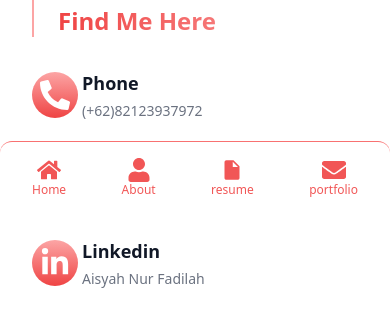
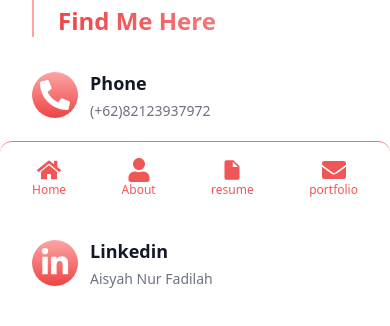
Before and after one commit to isyhfadilah/aisyahnurfadilah, a Next.js app: page /contact in a window 390 px wide. Shown: the part 630-956 px from the top of the page. Built offline with nearby package versions, Linux system fonts and the light colour scheme; a web font is replaced by a local one.

Commit message:
fix: gap on card contact in contact page

```diff
--- a/src/components/ui/cards/contact/index.tsx
+++ b/src/components/ui/cards/contact/index.tsx
@@ -8,7 +8,7 @@ export interface ContactProps {
 
 export const CardContact = ({ title, detail, icon }: ContactProps) => {
   return (
-    <div className="flex items-center gap-1 md:gap-6 py-2 md:px-4">
+    <div className="flex items-center gap-3 md:gap-6 py-2 md:px-4">
       <div className="rounded-full p-2 bg-gradient-to-b from-secondary to-primary">{icon}</div>
       <div className="space-y-1">
         <h1 className="text-lg md:text-xl font-semibold capitalize text-dark">{title}</h1>
--- a/src/shared/styles/app.css
+++ b/src/shared/styles/app.css
@@ -274,6 +274,7 @@
 .gap-1{grid-gap:0.25rem;gap:0.25rem;}
 .gap-10{grid-gap:2.5rem;gap:2.5rem;}
 .gap-2{grid-gap:0.5rem;gap:0.5rem;}
+.gap-3{grid-gap:0.75rem;gap:0.75rem;}
 .gap-4{grid-gap:1rem;gap:1rem;}
 .gap-6{grid-gap:1.5rem;gap:1.5rem;}
 .space-x-2>:not([hidden])~:not([hidden]){--un-space-x-reverse:0;margin-left:calc(0.5rem * calc(1 - var(--un-space-x-reverse)));margin-right:calc(0.5rem * var(--un-space-x-reverse));}
```
